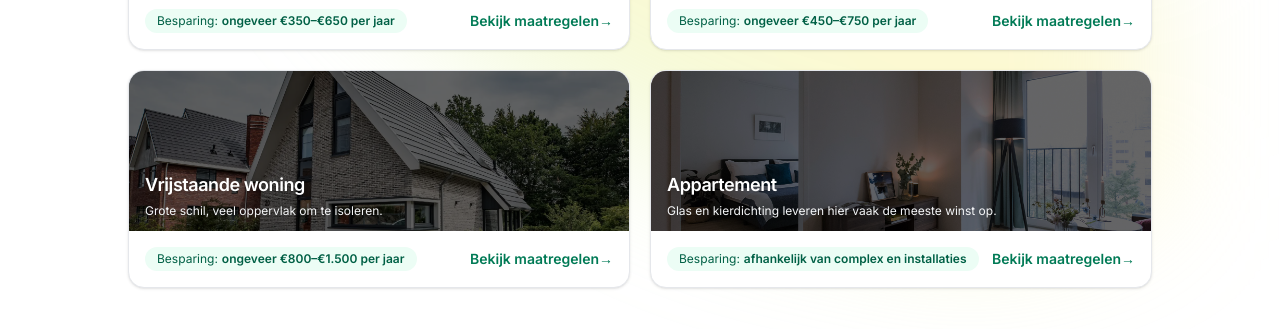
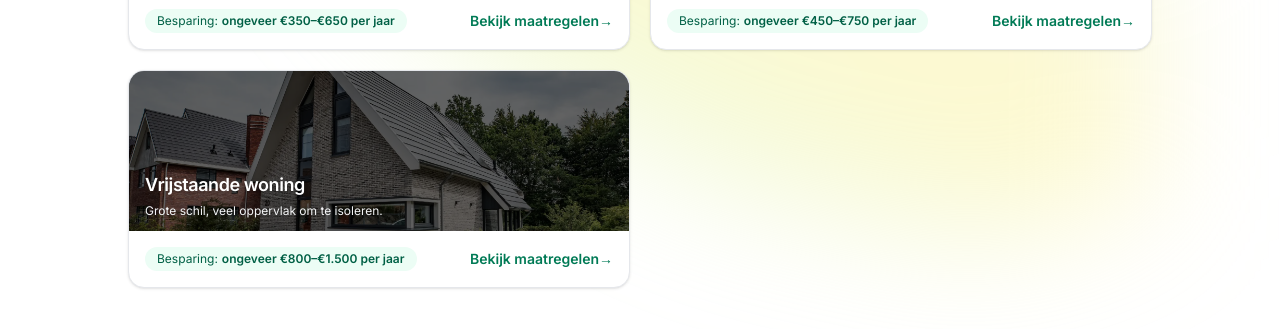
Before and after one commit to tjmichiels/renoveerjewoning, a Next.js app: page /woningtypes in a window 1280 px wide. Shown: the part 417-746 px from the top of the page. Built offline with nearby package versions, Linux system fonts and the light colour scheme.

Commit message:
Commented out 'appartement'

```diff
--- a/app/content/housingTypes.ts
+++ b/app/content/housingTypes.ts
@@ -149,46 +149,46 @@ export const housingTypes: HousingType[] = [
         imageAlt: "Vrijstaande woning met tuin",
         tagline: "Grote schil, veel oppervlak om te isoleren.",
     },
-    {
-        id: "appartement",
-        slug: "appartement",
-        title: "Appartement",
-        shortLabel: "Typisch voor een appartement:",
-        intro:
-            "In een appartement heb je meestal minder eigen schil om te isoleren. Glas en kierdichting leveren vaak de meeste winst op.",
-        yearlySavings: "afhankelijk van complex en installaties",
-        typicalIssues: [
-            "Beperkte eigen geveloppervlakken",
-            "Afhankelijk van Vereniging van Eigenaren (VvE)",
-            "Tocht langs ramen en balkon/deur"
-        ],
-        measures: [
-            {
-                title: "HR++-glas",
-                description:
-                    "Vervangt oud dubbel of enkel glas en vermindert tocht en kou bij ramen.",
-                costRange: "afhankelijk van aantal ramen",
-                savingsRange: "merkbaar meer comfort"
-            },
-            {
-                title: "Kierdichting",
-                description:
-                    "Tochtstrips en naadafdichting bij ramen en deuren verminderen tocht tegen lage kosten.",
-                costRange: "± €20 – €100",
-                note: "Goed zelf te doen, direct merkbaar."
-            },
-            {
-                title: "Afstemming met VvE",
-                description:
-                    "Voor grotere maatregelen (dak-, gevelisolatie, collectieve installaties) is vaak besluitvorming binnen de VvE nodig.",
-                costRange: "afhankelijk van gekozen maatregelen",
-                note: "Informeer bij de VvE welke plannen er al zijn."
-            }
-        ],
-        imageSrc: "/images/appartement.jpg",
-        imageAlt: "Appartementencomplex",
-        tagline: "Glas en kierdichting leveren hier vaak de meeste winst op.",
-    }
+    // {
+    //     id: "appartement",
+    //     slug: "appartement",
+    //     title: "Appartement",
+    //     shortLabel: "Typisch voor een appartement:",
+    //     intro:
+    //         "In een appartement heb je meestal minder eigen schil om te isoleren. Glas en kierdichting leveren vaak de meeste winst op.",
+    //     yearlySavings: "afhankelijk van complex en installaties",
+    //     typicalIssues: [
+    //         "Beperkte eigen geveloppervlakken",
+    //         "Afhankelijk van Vereniging van Eigenaren (VvE)",
+    //         "Tocht langs ramen en balkon/deur"
+    //     ],
+    //     measures: [
+    //         {
+    //             title: "HR++-glas",
+    //             description:
+    //                 "Vervangt oud dubbel of enkel glas en vermindert tocht en kou bij ramen.",
+    //             costRange: "afhankelijk van aantal ramen",
+    //             savingsRange: "merkbaar meer comfort"
+    //         },
+    //         {
+    //             title: "Kierdichting",
+    //             description:
+    //                 "Tochtstrips en naadafdichting bij ramen en deuren verminderen tocht tegen lage kosten.",
+    //             costRange: "± €20 – €100",
+    //             note: "Goed zelf te doen, direct merkbaar."
+    //         },
+    //         {
+    //             title: "Afstemming met VvE",
+    //             description:
+    //                 "Voor grotere maatregelen (dak-, gevelisolatie, collectieve installaties) is vaak besluitvorming binnen de VvE nodig.",
+    //             costRange: "afhankelijk van gekozen maatregelen",
+    //             note: "Informeer bij de VvE welke plannen er al zijn."
+    //         }
+    //     ],
+    //     imageSrc: "/images/appartement.jpg",
+    //     imageAlt: "Appartementencomplex",
+    //     tagline: "Glas en kierdichting leveren hier vaak de meeste winst op.",
+    // }
 ];
 
 export function getHousingTypeBySlug(slug: string): HousingType | undefined {
```
